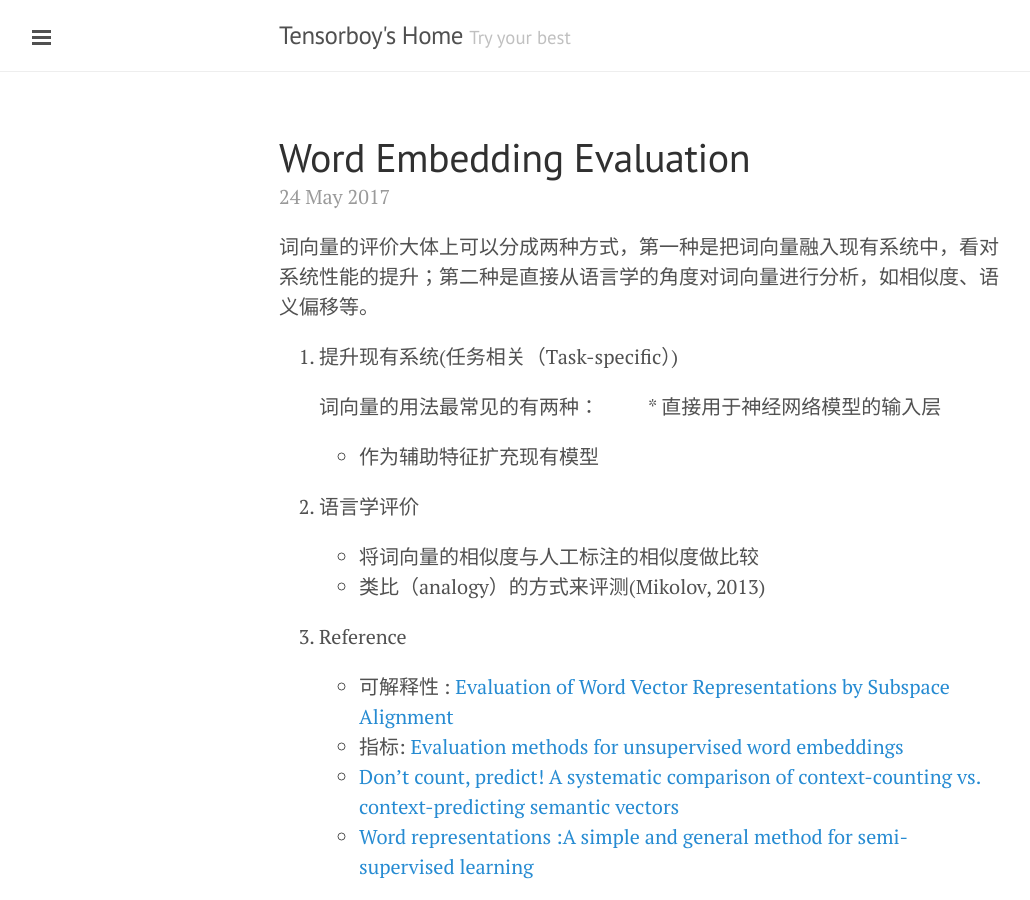
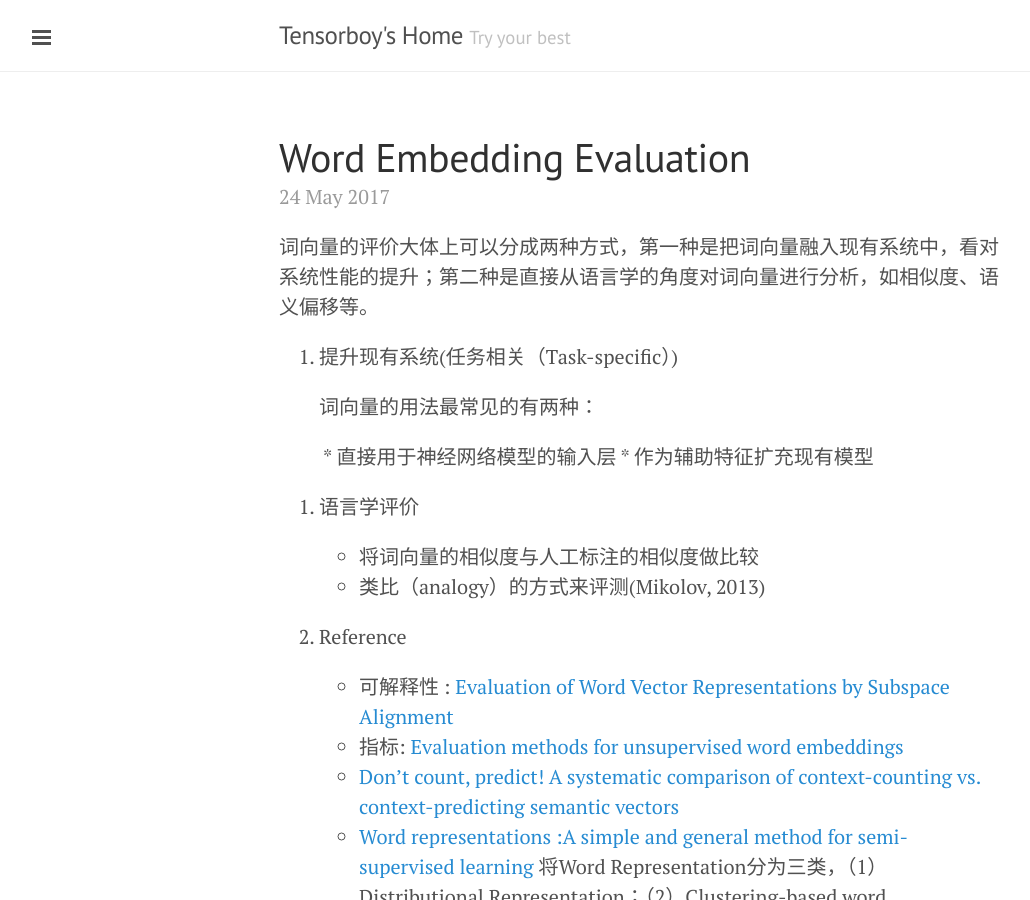
Before and after one commit to githwd2016/githwd2016.github.io, a Jekyll site: the page built from _posts/2017-05-24-word-embedding-evaluation.md, in a window 1280 px wide and 900 px high. Shown: the whole window, without its empty margins (1-1031 px from the left). Built offline with Jekyll 4.4.1, drawn with Linux system fonts in a browser that asks for light colours.

Commit message:
two blog update

```diff
--- a/_posts/2017-05-24-word-embedding-evaluation.md
+++ b/_posts/2017-05-24-word-embedding-evaluation.md
@@ -7,6 +7,7 @@
 1. 提升现有系统(任务相关（Task-specific）)
 
 	词向量的用法最常见的有两种：
+
 　　	 * 直接用于神经网络模型的输入层
 	 * 作为辅助特征扩充现有模型
 2. 语言学评价
@@ -19,13 +20,12 @@
 	* 指标: [Evaluation methods for unsupervised word embeddings](http://aclweb.org/anthology//D/D15/D15-1036.pdf)
 	* [Don’t count, predict! A systematic comparison of context-counting vs. context-predicting semantic vectors](http://clic.cimec.unitn.it/marco/publications/acl2014/baroni-etal-countpredict-acl2014.pdf)
 	* [Word representations :A simple and general method for semi-supervised learning](http://people.cs.pitt.edu/~huynv/research/deep-nets/Word%20representations%20a%20simple%20and%20general%20method%20for%20semi-supervised%20learning.pdf)
+		将Word Representation分为三类，（1）Distributional Representation；（2）Clustering-based word representation；（3）Distributed Representation。
 
-	将Word Representation分为三类，（1）Distributional Representation；（2）Clustering-based word representation；（3）Distributed Representation。
+		Distributional Representation 是基于共现矩阵， 其中为词表大小， 为Context大小， 矩阵中每行为一个词的表示向量， 每一列为某些Context内容。 构造矩阵有许多的方案和技巧，比如context的构建（左边 or 右边的Context窗口内容， Context窗口大小等）。同时，基于现有的共现矩阵，可以采用一些降维方法压缩词的表示，比如LSA中的SVD + Low Rank Approximation等。
 
-	Distributional Representation 是基于共现矩阵， 其中为词表大小， 为Context大小， 矩阵中每行为一个词的表示向量， 每一列为某些Context内容。 构造矩阵有许多的方案和技巧，比如context的构建（左边 or 右边的Context窗口内容， Context窗口大小等）。同时，基于现有的共现矩阵，可以采用一些降维方法压缩词的表示，比如LSA中的SVD + Low Rank Approximation等。
+		Clustering-based word Representation是进行Distributional Representation中的共现矩阵“变换”成一个个聚类。 常见的模型有：brown clustering，HMM-LDA based POS and word segmentation等。
 
-	Clustering-based word Representation是进行Distributional Representation中的共现矩阵“变换”成一个个聚类。 常见的模型有：brown clustering，HMM-LDA based POS and word segmentation等。
-
-	Distributed Representation在Section 3.1中已经讲到， 现有的词向量表示都可以归到此类中， 这类模型到现在已经提出了好几十种， 主要是Feed Forward Neural Network based和Recurrent Neural Network based两大类。
+		Distributed Representation在Section 3.1中已经讲到， 现有的词向量表示都可以归到此类中， 这类模型到现在已经提出了好几十种， 主要是Feed Forward Neural Network based和Recurrent Neural Network based两大类。
 	* [The Expressive Power of Word Embeddings](https://arxiv.org/pdf/1301.3226.pdf)
 	* [How to Generate a Good Word Embedding?](https://arxiv.org/pdf/1507.05523.pdf)
```
Also changed, not shown: _posts/2017-05-24-conference-time.md (+1 -1 lines).
